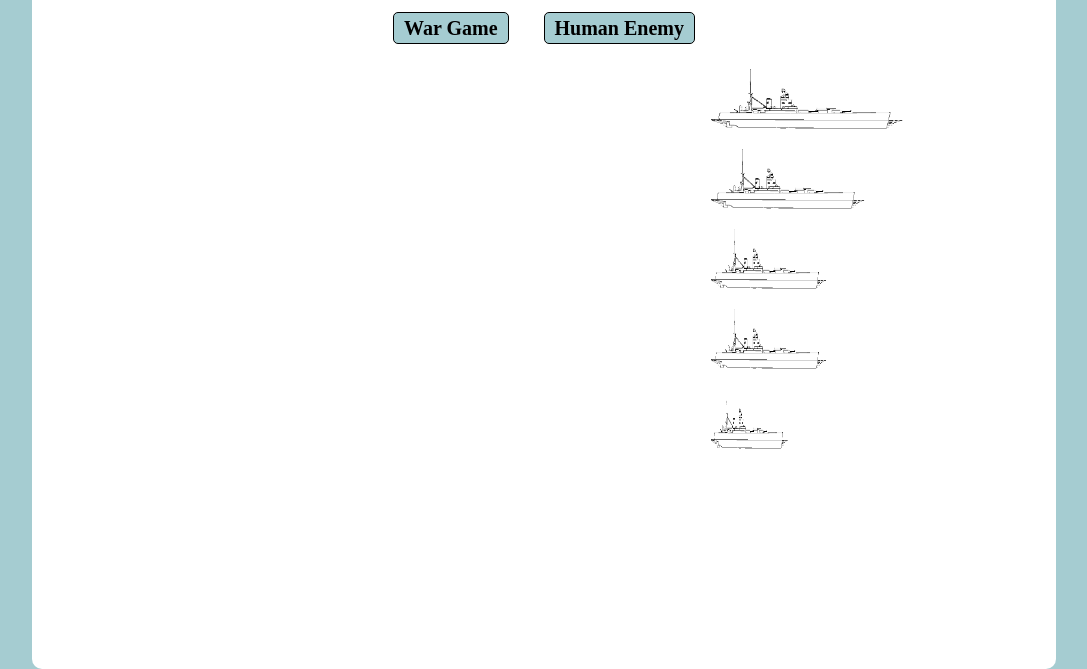
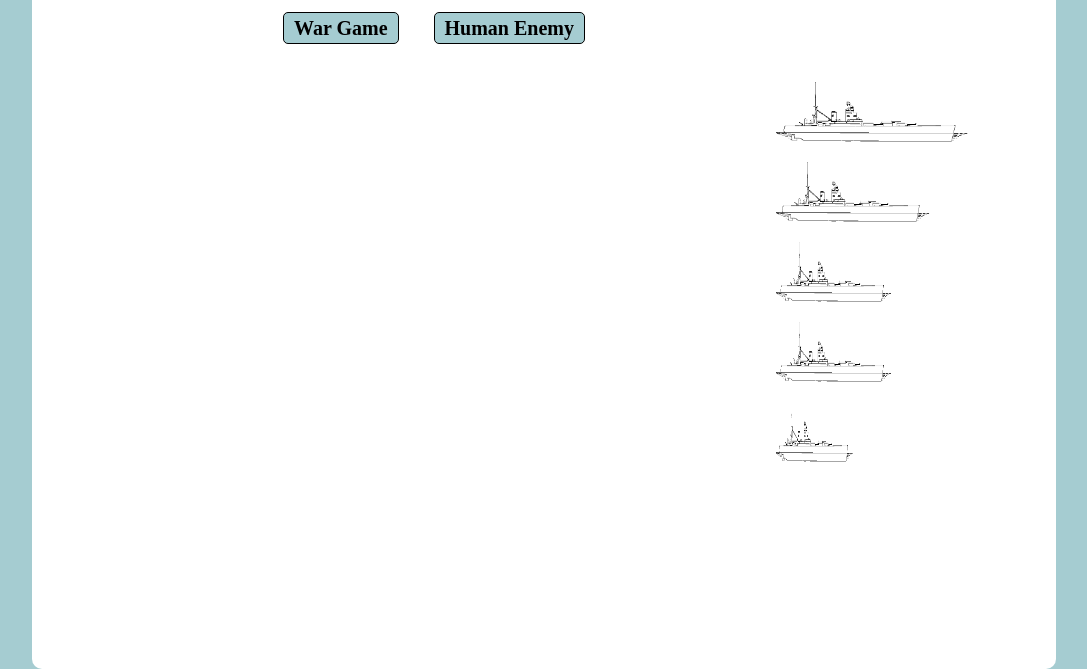
Before and after one commit to Liziloo/odin-battleship, a website built with webpack: page src/template.html in a window 1280 px wide. Shown: the part 140-809 px from the top of the page, without its empty margins (96-1183 px from the left). Built offline with nearby package versions, Linux system fonts and the light colour scheme; a web font is replaced by a local one.

Commit message:
feat: add ship images to layout

```diff
--- a/src/styles/styles.css
+++ b/src/styles/styles.css
@@ -43,10 +43,10 @@ button {
     border-radius: 10px;
     text-align: center;
     display: flex;
-    flex-direction: column;
     align-items: center;
     justify-content: center;
     background-color: white;
+    gap: 20px;
 }
 
 #player-count, #place-buttons > * {
@@ -129,6 +129,11 @@ button {
     flex-direction: column;
 }
 
+#play-area {
+    display: flex;
+    width: 90%;
+}
+
 #boards {
     width: 75%;
     height: 75vh;
--- a/src/template.html
+++ b/src/template.html
@@ -35,6 +35,7 @@
       </div>
     </div>
     <div class="container">
+      <div id="playground">
         <h1>Battleship!!!</h1>
         <h2></h2>
         <div id="player-count">
@@ -51,13 +52,6 @@
           <div id="placement-board"></div>
           <div id="my-board" class="hide"></div>
           <div id="enemy-board" class="hide"></div>
-        <div id="ships">
-          <div id="carrier" class="ship-image"><img src="./assets/ship-side.png"></div>
-          <div id="battleship" class="ship-image"><img src="./assets/ship-side.png"></div>
-          <div id="cruiser" class="ship-image"><img src="./assets/ship-side.png"></div>
-          <div id="submarine" class="ship-image"><img src="./assets/ship-side.png"></div>
-          <div id="destroyer" class="ship-image"><img src="./assets/ship-side.png"></div>
-        </div>
         </div>
         <button id="confirm" class="hide">Confirm Placement</button>
         <div id="obfuscation" class="hide">
@@ -69,5 +63,14 @@
           <button id="receive">Take the Conn!</button>
         </div>
       </div>
+      <div class="sidebar">
+        <div id="ships">
+          <div id="carrier" class="ship-image"><img src="./assets/ship-side.png"></div>
+          <div id="battleship" class="ship-image"><img src="./assets/ship-side.png"></div>
+          <div id="cruiser" class="ship-image"><img src="./assets/ship-side.png"></div>
+          <div id="submarine" class="ship-image"><img src="./assets/ship-side.png"></div>
+          <div id="destroyer" class="ship-image"><img src="./assets/ship-side.png"></div>
+      </div>
+    </div>
   </body>
 </html>
```
Lines whose indentation alone changed are shown as unchanged.
